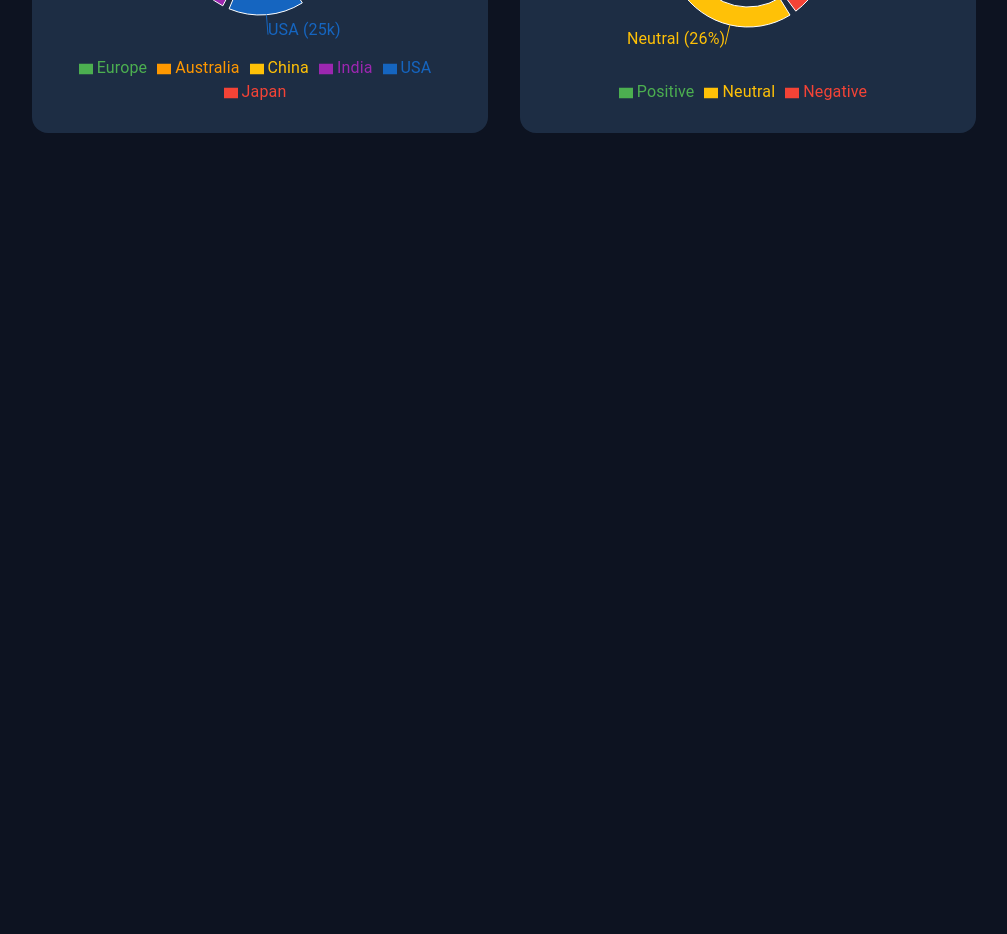
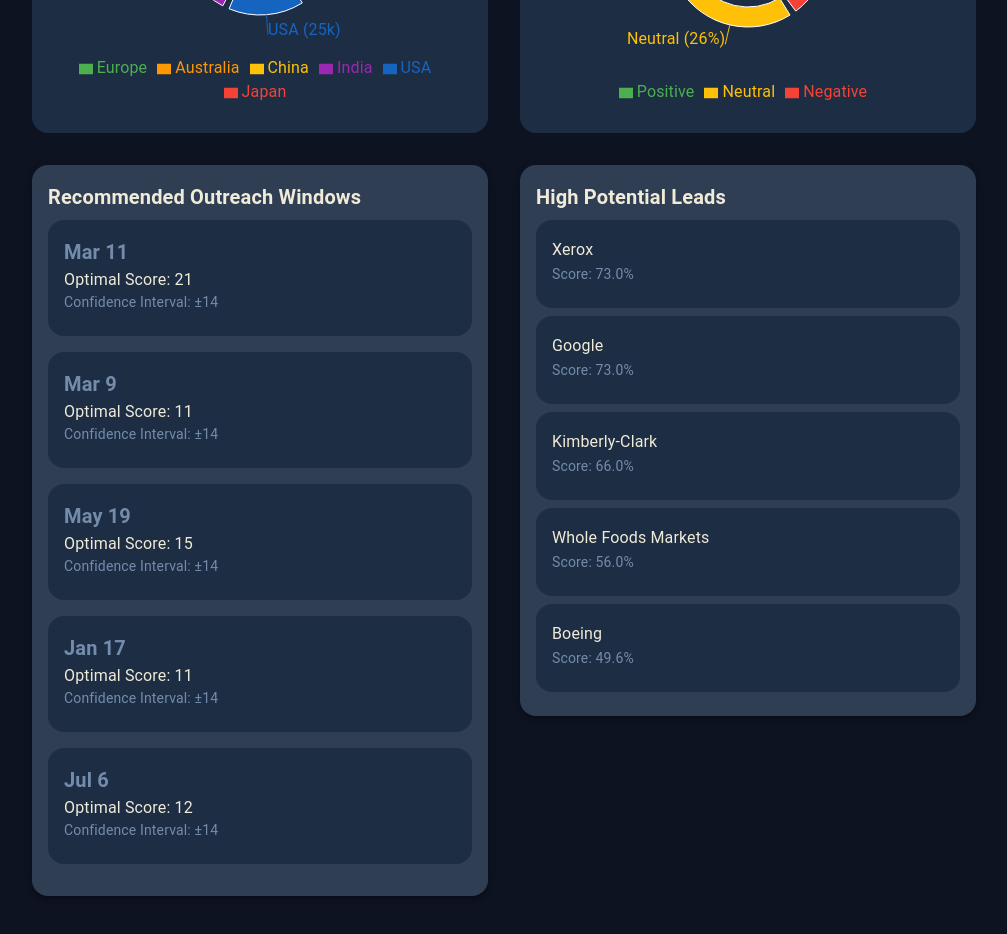
Before and after one commit to BTTAI-Salesforce-Group47/Customer_Sentiment_Analysis, a React (Create React App) app in the folder web-app/: page /results in a window 1280 px wide. Shown: the part 1640-2574 px from the top of the page, without its empty margins (256-1263 px from the left). Before the commit the page ends 1821 px from the top, so only its background shows below. Built offline with nearby package versions, Linux system fonts and the light colour scheme.

Commit message:
well-rounded results

```diff
--- a/web-app/src/pages/Results.js
+++ b/web-app/src/pages/Results.js
@@ -9,6 +9,7 @@
   const [regionalData, setRegionalData] = useState([]);
   const [sentimentData, setSentimentData] = useState([]);
   const [loading, setLoading] = useState(true);
+  const [highPotentialLeads, setHighPotentialLeads] = useState([]);
 
   useEffect(() => {
     const loadData = async () => {
@@ -73,6 +74,30 @@
             { name: 'Negative', value: Math.round((parseInt(negative) / total) * 100), color: '#F44336' }
           ]);
         }
+
+        // Load high potential leads
+        const potentialResponse = await fetch('/visuals/high_potential_leads.csv');
+        const potentialText = await potentialResponse.text();
+        const potentialResults = await new Promise((resolve) => {
+          Papa.parse(potentialText, {
+            header: true,
+            dynamicTyping: true,
+            skipEmptyLines: 'greedy',
+            complete: resolve
+          });
+        });
+
+        // Process high potential leads
+        const processedLeads = potentialResults.data
+          .map(lead => ({
+            CompanyName: lead['Company Name'] || lead.CompanyName,
+            Score: (lead.conversion_probability * 100).toFixed(1) + '%',
+            Status: lead.Status
+          }))
+          .sort((a, b) => parseFloat(b.Score) - parseFloat(a.Score))
+          .slice(0, 5);
+
+        setHighPotentialLeads(processedLeads);
 
         setLoading(false);
       } catch (error) {
@@ -211,7 +236,7 @@
           </Typography>
           <Typography variant="body1">
             Together, our models streamlined customer engagement, enabling data-driven decisions
-            that improved lead conversion efficiency and customer satisfaction rates.
+            that improved lead conversion efficiency and customer satisfaction rates. Here's what we found:
           </Typography>
         </Paper>
       </section>
@@ -312,6 +337,49 @@
             </ResponsiveContainer>
           </Paper>
         </Grid>
+
+        <Grid item xs={12} md={6}>
+          <Paper elevation={3} sx={{ p: 2 }}>
+            <Typography variant="h6" gutterBottom>
+              Recommended Outreach Windows
+            </Typography>
+            <Box>
+              {outreachData.map((window, index) => (
+                <Card key={index} sx={{ mb: 2, backgroundColor: '#1D2D44' }}>
+                  <CardContent>
+                    <Typography variant="h6" color="primary">
+                      {window.date}
+                    </Typography>
+                    <Typography variant="body1">
+                      Optimal Score: {window.engagement}
+                    </Typography>
+                    <Typography variant="body2" color="text.secondary">
+                      Confidence Interval: ±{window.confidence}
+                    </Typography>
+                  </CardContent>
+                </Card>
+              ))}
+            </Box>
+          </Paper>
+        </Grid>
+
+        <Grid item xs={12} md={6}>
+          <Paper elevation={3} sx={{ p: 2 }}>
+            <Typography variant="h6" gutterBottom>
+              High Potential Leads
+            </Typography>
+            {highPotentialLeads.map((lead, index) => (
+              <Card key={index} sx={{ mb: 1, backgroundColor: '#1D2D44' }}>
+                <CardContent>
+                  <Typography variant="subtitle1">{lead.CompanyName}</Typography>
+                  <Typography variant="body2" color="text.secondary">
+                    Score: {lead.Score}
+                  </Typography>
+                </CardContent>
+              </Card>
+            ))}
+          </Paper>
+        </Grid>
       </Grid>
     </Box>
   );
```
